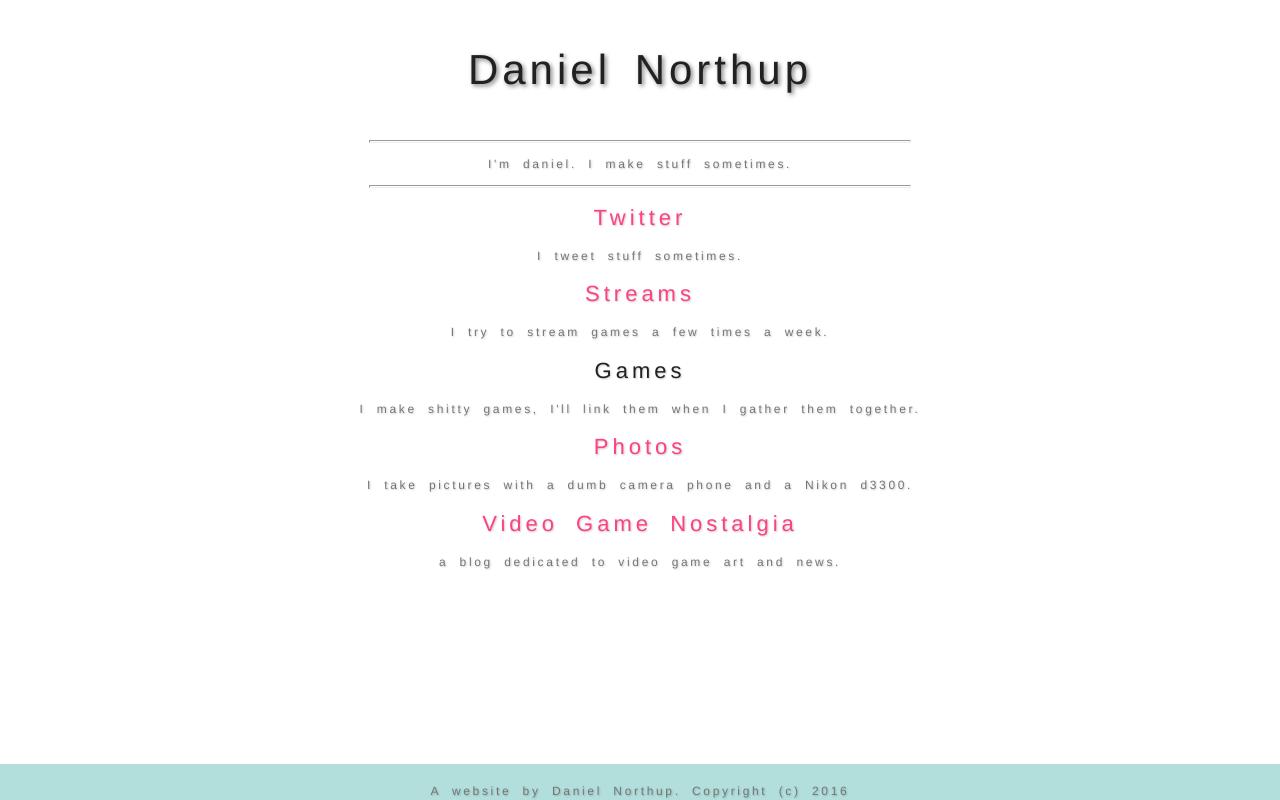
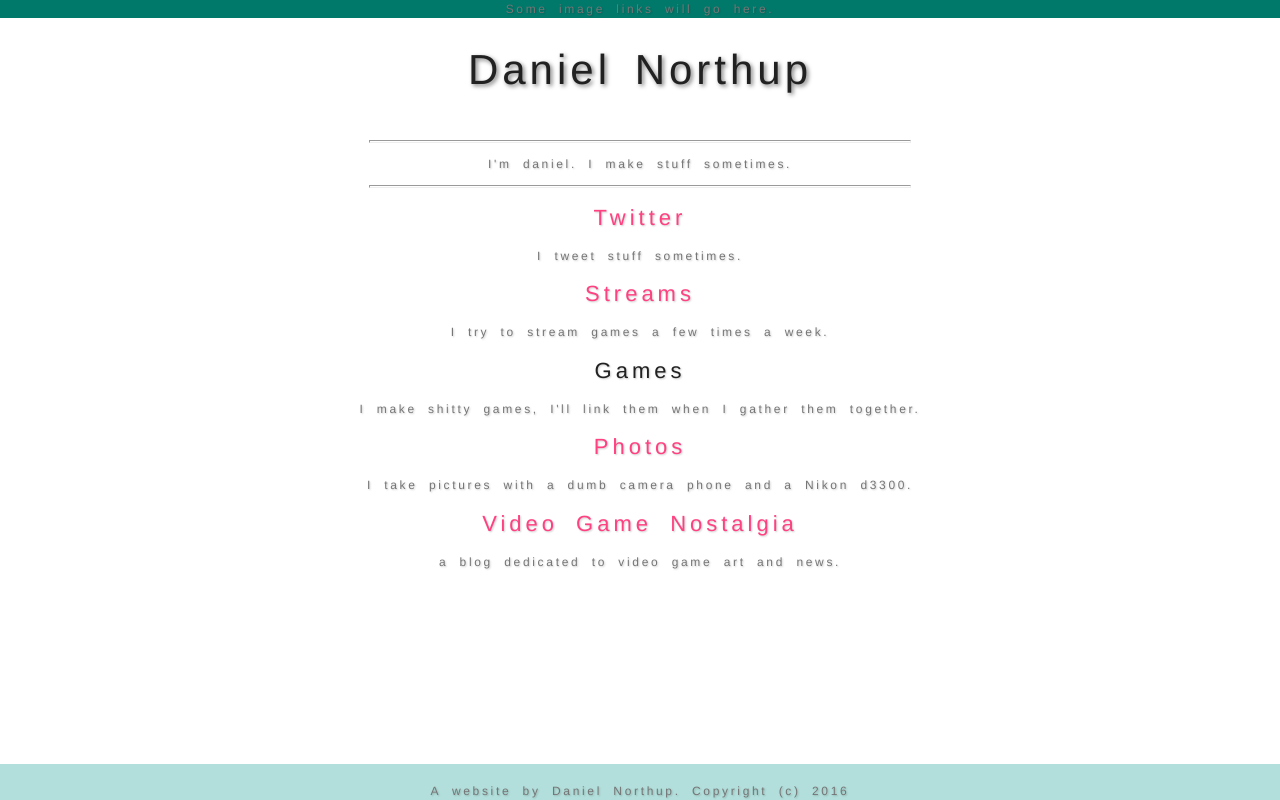
Before and after one commit to dnorthup/dnorthup.github.io, a plain HTML site: page index.html in a window 1280 px wide. Drawn offline with Linux system fonts and the light colour scheme.

Commit message:
header start

```diff
--- a/index.html
+++ b/index.html
@@ -11,7 +11,7 @@
 
 <body>
         <!-- DARK PRIMARY COLOR START -->
-
+        <header>Some image links will go here.</header>
         <!-- DARK PRIMARY COLOR END -->
 
         <!-- PRIMARY COLOR START -->
--- a/style.css
+++ b/style.css
@@ -69,6 +69,24 @@ hr{
 	height: 1px;
 }
 
+header{
+    text-shadow: 1px 1px 2px rgba(0,0,0,0.2);
+	font-weight: normal;
+    background-color: #00796B;
+	color: #757575;
+	letter-spacing: 2pt;
+	word-spacing: 4pt;
+	font-size: 12px;
+	text-align:center;
+	font-family: helvetica, sans-serif;
+	line-height: 1.5;
+    text-align: center;
+    width: 100%;
+    position: absolute;
+    top: 0;
+    left: 0;
+}
+
 footer{
     text-shadow: 1px 1px 2px rgba(0,0,0,0.2);
 	font-weight: 200;
```
